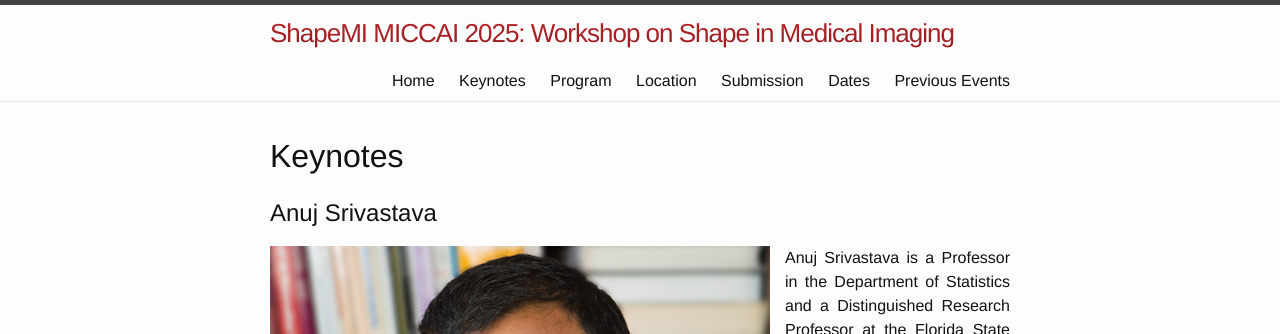
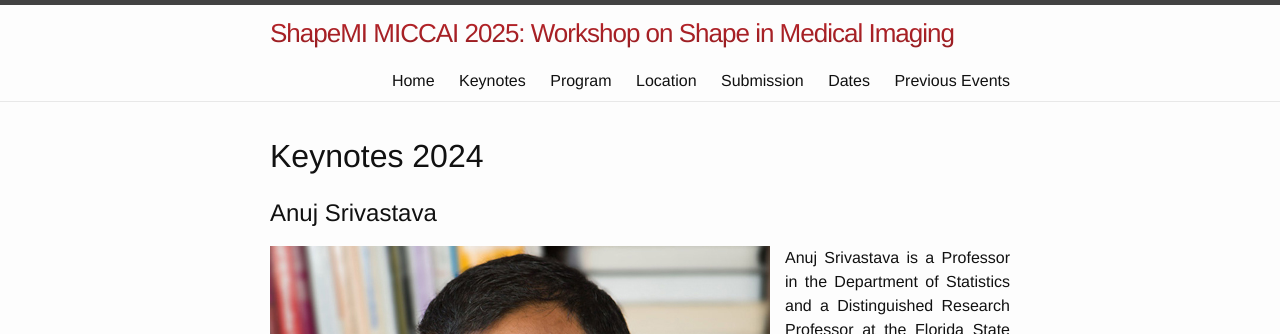
Before and after one commit to shapemi/shapemi.github.io, a Jekyll site: the page built from shapemi2024/keynotes.md, in a window 1280 px wide and 900 px high. Shown: the top 334 px of the window. Built offline with Jekyll 4.4.1, drawn with Linux system fonts in a browser that asks for light colours.

Commit message:
Update keynotes.md

```diff
--- a/shapemi2024/keynotes.md
+++ b/shapemi2024/keynotes.md
@@ -5,7 +5,7 @@ order: 1
 nav_exclude: true  # if you want it hidden from nav
 ---
 
-# Keynotes
+# Keynotes 2024
 
 ## Anuj Srivastava
 <img style="float: left; margin: 0 15px 15px 0;" src="../images/anuj_srivastava.jpg" alt="Anuj Srivastava">
```
